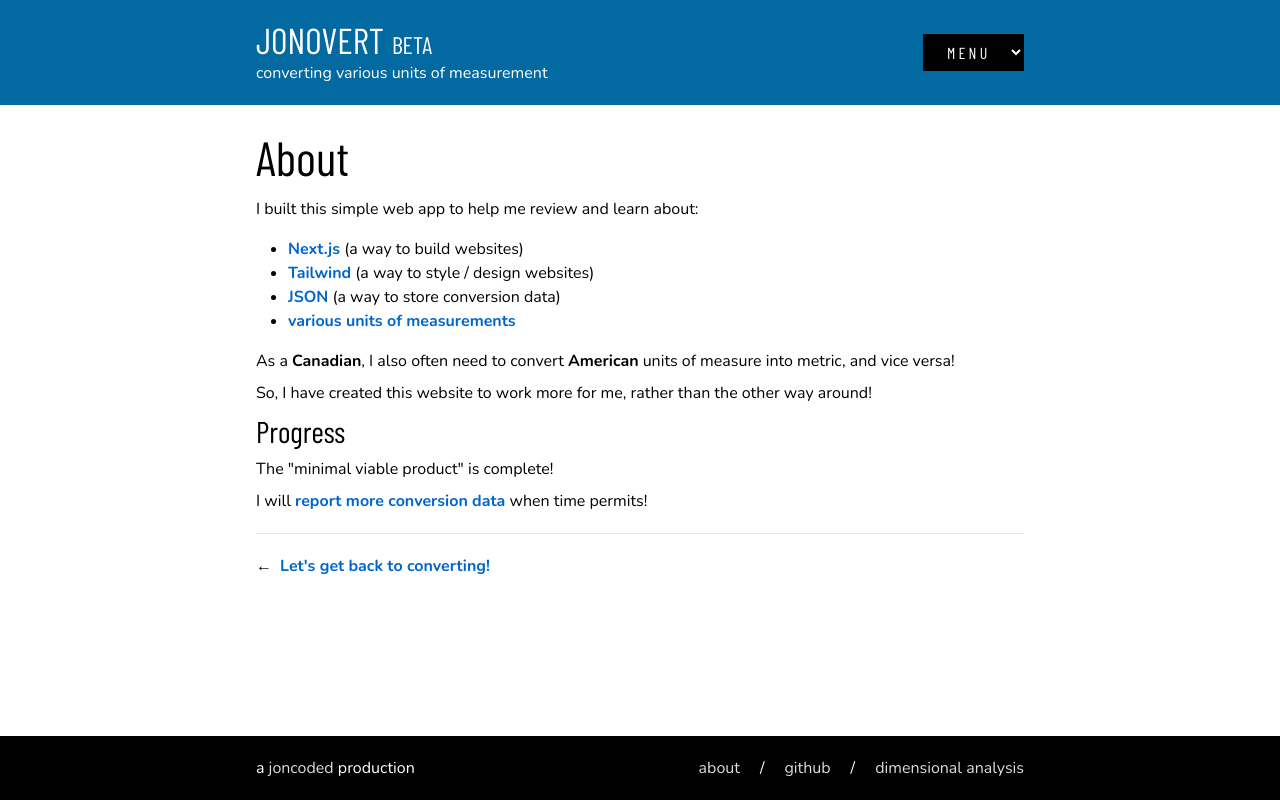
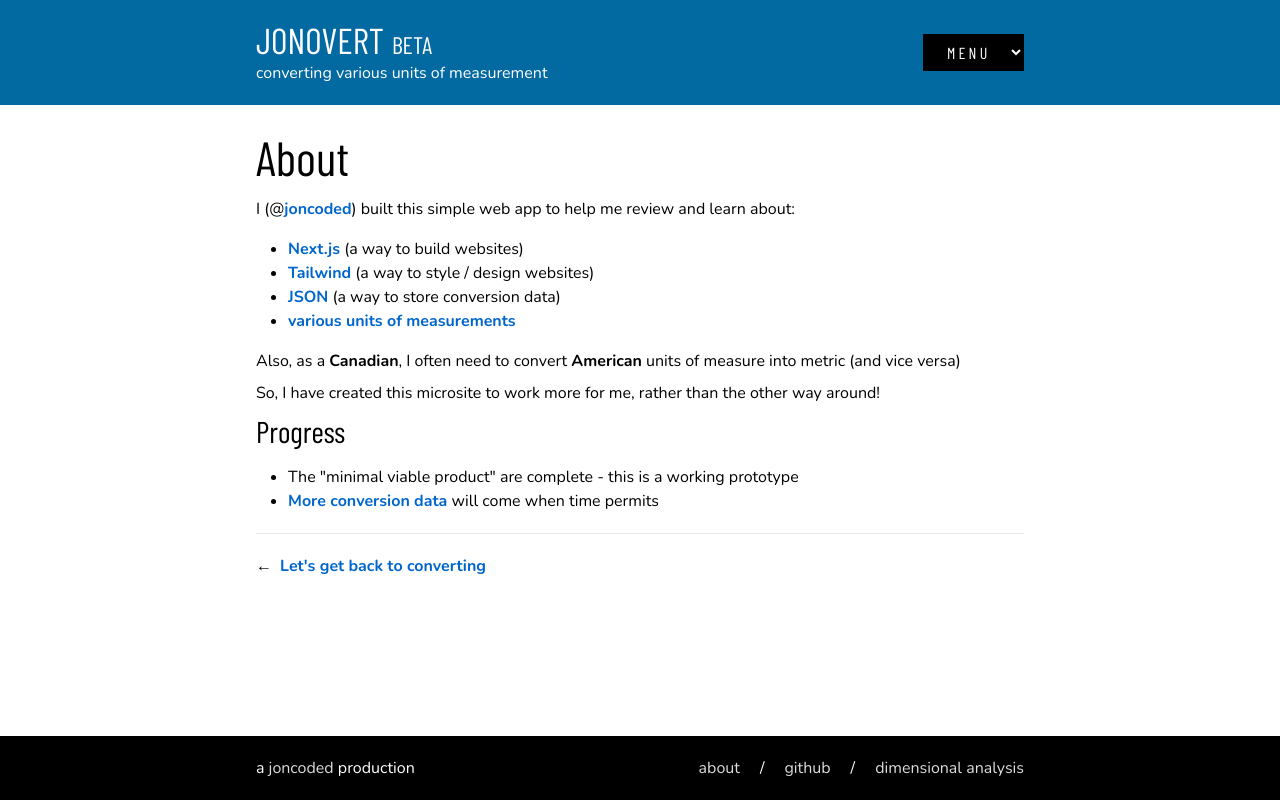
Before and after one commit to joncoded/jonovert, a Next.js app: page /about in a window 1280 px wide. Built offline with nearby package versions, Linux system fonts and the light colour scheme; a web font is replaced by a local one.

Commit message:
updating about page

```diff
--- a/app/about/page.tsx
+++ b/app/about/page.tsx
@@ -7,7 +7,7 @@ export default function About() {
 
       <h2 className="text-5xl font-light">About</h2>
 
-      <p>I built this simple web app to help me review and learn about:</p>
+      <p>I (@<Link href="https://github.com/joncoded">joncoded</Link>) built this simple web app to help me review and learn about:</p>
 
       <ul>
         <li><Link href="https://nextjs.org" target="_blank">Next.js</Link> (a way to build websites)</li>
@@ -17,21 +17,24 @@ export default function About() {
         <li><Link href="https://en.wikipedia.org/wiki/Unit_of_measurement" target="_blank">various units of measurements</Link></li>
       </ul>
 
-      <p>As a <strong>Canadian</strong>, I also often need to convert <strong>American</strong> units of measure into metric, and vice versa!</p>
+      <p>Also, as a <strong>Canadian</strong>, I often need to convert <strong>American</strong> units of measure into metric (and vice versa)</p>
 
-      <p>So, I have created this website to work more for me, rather than the other way around!</p>
+      <p>So, I have created this microsite to work more for me, rather than the other way around!</p>
 
       <h3 className="text-3xl font-light">Progress</h3>
 
-      <p>The "minimal viable product" is complete!</p>
+      <ul>
 
-      <p>I will <Link href="https://github.com/joncoded/jonovert/commits/master">report more conversion data</Link> when time permits!</p>
+        <li>The "minimal viable product" are complete - this is a working prototype</li>
+        <li><Link href="https://github.com/joncoded/jonovert/commits/master">More conversion data</Link> will come when time permits</li>
+
+      </ul>
 
       <hr className="my-5" />
 
       <p>
         <span aria-hidden="true" className="mr-2">&larr;</span>
-        <Link href="/">Let's get back to converting!</Link>
+        <Link href="/">Let's get back to converting</Link>
       </p>
     </MainDiv>
   )
```
